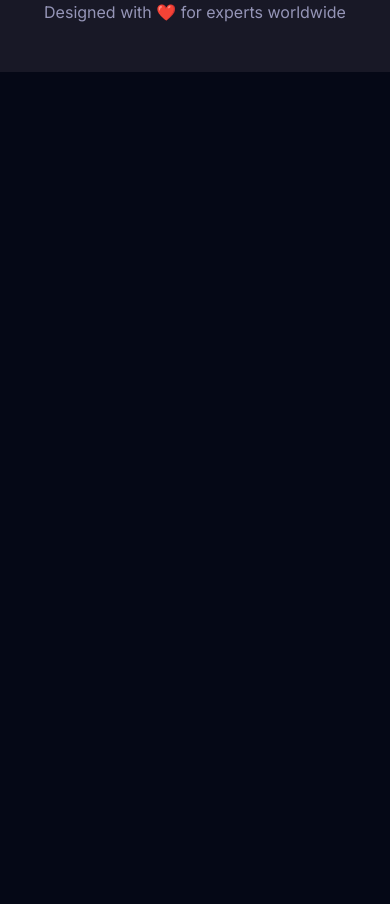
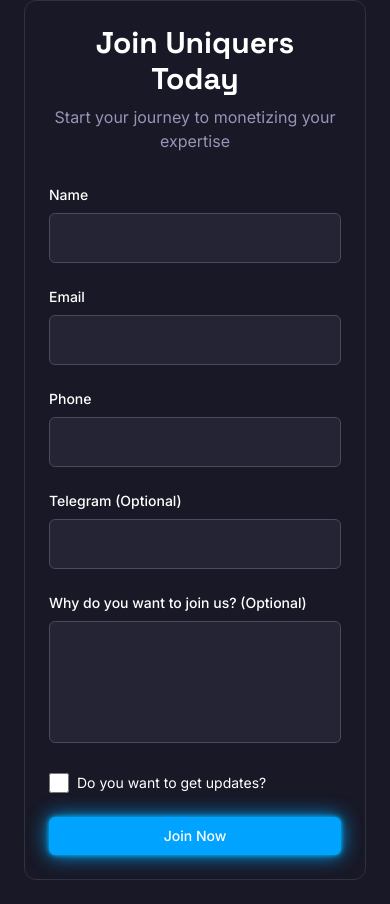
Before and after one commit to AlexanderModestov/Uniquers, a React (Vite) app: page / in a window 390 px wide. Shown: the part 7780-8684 px from the top of the page. Before the commit the page ends 7852 px from the top, so only its background shows below. Built offline with nearby package versions, Linux system fonts and the light colour scheme.

Commit message:
Add Join Form Component and Update Navigation

```diff
--- a/src/App.tsx
+++ b/src/App.tsx
@@ -6,6 +6,7 @@
 import { BenefitsSection } from './components/BenefitsSection';
 import { JoinList } from './components/JoinList';
 import { Footer } from './components/Footer';
+import { JoinForm } from './components/JoinForm';
 
 function App() {
   const [form, setForm] = useState({
@@ -56,6 +57,7 @@
         <FeaturesSection />
         <UseCasesSection />
         <BenefitsSection />
+        <JoinForm />
       </main>
       <Footer />
     </div>
--- a/src/components/Header.tsx
+++ b/src/components/Header.tsx
@@ -24,6 +24,14 @@
     [0, 100],
     ['rgba(49, 49, 66, 0)', 'rgba(49, 49, 66, 0.5)']
   );
+
+  const scrollToJoinForm = () => {
+    const element = document.getElementById('join-form');
+    if (element) {
+      element.scrollIntoView({ behavior: 'smooth' });
+    }
+    setIsOpen(false);
+  };
 
   useEffect(() => {
     const body = document.body;
@@ -74,7 +82,7 @@
             variant="primary"
             size="lg"
             withGlow
-            onClick={() => {}}
+            onClick={scrollToJoinForm}
           >
             Contact Us
           </Button>
@@ -131,12 +139,13 @@
             Use Cases
           </a>
           <div className="pt-6">
-            <Button variant="primary" size="lg" withGlow onClick={() => {
-            setIsOpen(false);
-            document.getElementById('join-form')?.scrollIntoView({ behavior: 'smooth' });
-          }}
-        >
-          Contact Us
+            <Button
+              variant="primary"
+              size="lg"
+              withGlow
+              onClick={scrollToJoinForm}
+            >
+              Contact Us
             </Button>
           </div>
         </div>
--- a/src/components/HeroSection.tsx
+++ b/src/components/HeroSection.tsx
@@ -21,6 +21,13 @@
 
 export const HeroSection = () => {
   const [showModal, setShowModal] = useState(false);
+
+  const scrollToJoinForm = () => {
+    const element = document.getElementById('join-form');
+    if (element) {
+      element.scrollIntoView({ behavior: 'smooth' });
+    }
+  };
 
   return (
     <div className="min-h-screen pt-20 overflow-hidden relative">
@@ -72,7 +79,7 @@
               withGlow
               icon={<ChevronRight className="h-5 w-5" />}
               iconPosition="right"
-              onClick={() => {}}
+              onClick={scrollToJoinForm}
             >
               Contact Us
             </Button>
--- /dev/null
+++ b/src/components/JoinForm.tsx
@@ -0,0 +1,209 @@
+import React, { useState } from 'react';
+import { motion } from 'framer-motion';
+import { Button } from './ui/Button';
+import { Card } from './ui/Card';
+import { Check } from 'lucide-react';
+
+interface FormData {
+  name: string;
+  email: string;
+  phone: string;
+  telegram: string;
+  message: string;
+  updates: boolean;
+}
+
+export const JoinForm = () => {
+  const [formData, setFormData] = useState<FormData>({
+    name: '',
+    email: '',
+    phone: '',
+    telegram: '',
+    message: '',
+    updates: false
+  });
+
+  const [isSubmitting, setIsSubmitting] = useState(false);
+  const [isSubmitted, setIsSubmitted] = useState(false);
+  const [error, setError] = useState<string | null>(null);
+
+  const handleSubmit = async (e: React.FormEvent) => {
+    e.preventDefault();
+    setIsSubmitting(true);
+    setError(null);
+
+    try {
+      const response = await fetch('/api/submit-form', {
+        method: 'POST',
+        headers: {
+          'Content-Type': 'application/json',
+        },
+        body: JSON.stringify(formData),
+      });
+
+      if (!response.ok) {
+        throw new Error('Failed to submit form');
+      }
+
+      setIsSubmitted(true);
+      setFormData({
+        name: '',
+        email: '',
+        phone: '',
+        telegram: '',
+        message: '',
+        updates: false
+      });
+    } catch (err) {
+      setError('Failed to submit form. Please try again.');
+    } finally {
+      setIsSubmitting(false);
+    }
+  };
+
+  return (
+    <div className="py-20 bg-neutral-900" id="join-form">
+      <div className="container mx-auto px-6 md:px-12">
+        <div className="max-w-2xl mx-auto">
+          {!isSubmitted ? (
+            <motion.div
+              initial={{ opacity: 0, y: 20 }}
+              animate={{ opacity: 1, y: 0 }}
+              transition={{ duration: 0.5 }}
+            >
+              <Card className="overflow-hidden">
+                <div className="text-center mb-8">
+                  <h2 className="text-3xl font-display font-bold mb-2">Join Uniquers Today</h2>
+                  <p className="text-neutral-400">Start your journey to monetizing your expertise</p>
+                </div>
+
+                {error && (
+                  <div className="bg-error-500/10 border border-error-500/50 text-error-400 px-4 py-3 rounded-md mb-6">
+                    {error}
+                  </div>
+                )}
+
+                <form onSubmit={handleSubmit} className="space-y-6">
+                  <div>
+                    <label htmlFor="name" className="block text-sm font-medium mb-2">
+                      Name
+                    </label>
+                    <input
+                      type="text"
+                      id="name"
+                      value={formData.name}
+                      onChange={(e) => setFormData({ ...formData, name: e.target.value })}
+                      className="w-full px-4 py-3 bg-neutral-800/50 border border-neutral-700 rounded-md focus:outline-none focus:ring-2 focus:ring-primary-500 focus:border-primary-500"
+                      required
+                    />
+                  </div>
+
+                  <div>
+                    <label htmlFor="email" className="block text-sm font-medium mb-2">
+                      Email
+                    </label>
+                    <input
+                      type="email"
+                      id="email"
+                      value={formData.email}
+                      onChange={(e) => setFormData({ ...formData, email: e.target.value })}
+                      className="w-full px-4 py-3 bg-neutral-800/50 border border-neutral-700 rounded-md focus:outline-none focus:ring-2 focus:ring-primary-500 focus:border-primary-500"
+                      required
+                    />
+                  </div>
+
+                  <div>
+                    <label htmlFor="phone" className="block text-sm font-medium mb-2">
+                      Phone
+                    </label>
+                    <input
+                      type="tel"
+                      id="phone"
+                      value={formData.phone}
+                      onChange={(e) => setFormData({ ...formData, phone: e.target.value })}
+                      className="w-full px-4 py-3 bg-neutral-800/50 border border-neutral-700 rounded-md focus:outline-none focus:ring-2 focus:ring-primary-500 focus:border-primary-500"
+                      required
+                    />
+                  </div>
+
+                  <div>
+                    <label htmlFor="telegram" className="block text-sm font-medium mb-2">
+                      Telegram (Optional)
+                    </label>
+                    <input
+                      type="text"
+                      id="telegram"
+                      value={formData.telegram}
+                      onChange={(e) => setFormData({ ...formData, telegram: e.target.value })}
+                      className="w-full px-4 py-3 bg-neutral-800/50 border border-neutral-700 rounded-md focus:outline-none focus:ring-2 focus:ring-primary-500 focus:border-primary-500"
+                    />
+                  </div>
+
+                  <div>
+                    <label htmlFor="message" className="block text-sm font-medium mb-2">
+                      Why do you want to join us? (Optional)
+                    </label>
+                    <textarea
+                      id="message"
+                      value={formData.message}
+                      onChange={(e) => setFormData({ ...formData, message: e.target.value })}
+                      rows={4}
+                      className="w-full px-4 py-3 bg-neutral-800/50 border border-neutral-700 rounded-md focus:outline-none focus:ring-2 focus:ring-primary-500 focus:border-primary-500 resize-none"
+                    />
+                  </div>
+
+                  <div className="flex items-center">
+                    <input
+                      type="checkbox"
+                      id="updates"
+                      checked={formData.updates}
+                      onChange={(e) => setFormData({ ...formData, updates: e.target.checked })}
+                      className="h-5 w-5 rounded border-neutral-700 text-primary-500 focus:ring-primary-500 focus:ring-offset-neutral-900"
+                    />
+                    <label htmlFor="updates" className="ml-2 block text-sm">
+                      Do you want to get updates?
+                    </label>
+                  </div>
+
+                  <Button
+                    type="submit"
+                    variant="primary"
+                    className="w-full"
+                    withGlow
+                    disabled={isSubmitting}
+                  >
+                    {isSubmitting ? 'Submitting...' : 'Join Now'}
+                  </Button>
+                </form>
+              </Card>
+            </motion.div>
+          ) : (
+            <motion.div
+              initial={{ opacity: 0, scale: 0.9 }}
+              animate={{ opacity: 1, scale: 1 }}
+              transition={{ duration: 0.5 }}
+            >
+              <Card className="text-center py-8">
+                <div className="flex justify-center mb-6">
+                  <div className="rounded-full bg-success-500/20 p-4">
+                    <Check className="h-12 w-12 text-success-500" />
+                  </div>
+                </div>
+                <h2 className="text-3xl font-display font-bold mb-4">Thank You!</h2>
+                <p className="text-neutral-300 mb-6">
+                  Your submission has been received. We'll be in touch soon!
+                </p>
+                <Button
+                  variant="outline"
+                  onClick={() => setIsSubmitted(false)}
+                >
+                  Submit Another Response
+                </Button>
+              </Card>
+            </motion.div>
+          )}
+        </div>
+      </div>
+    </div>
+  );
+};
```
